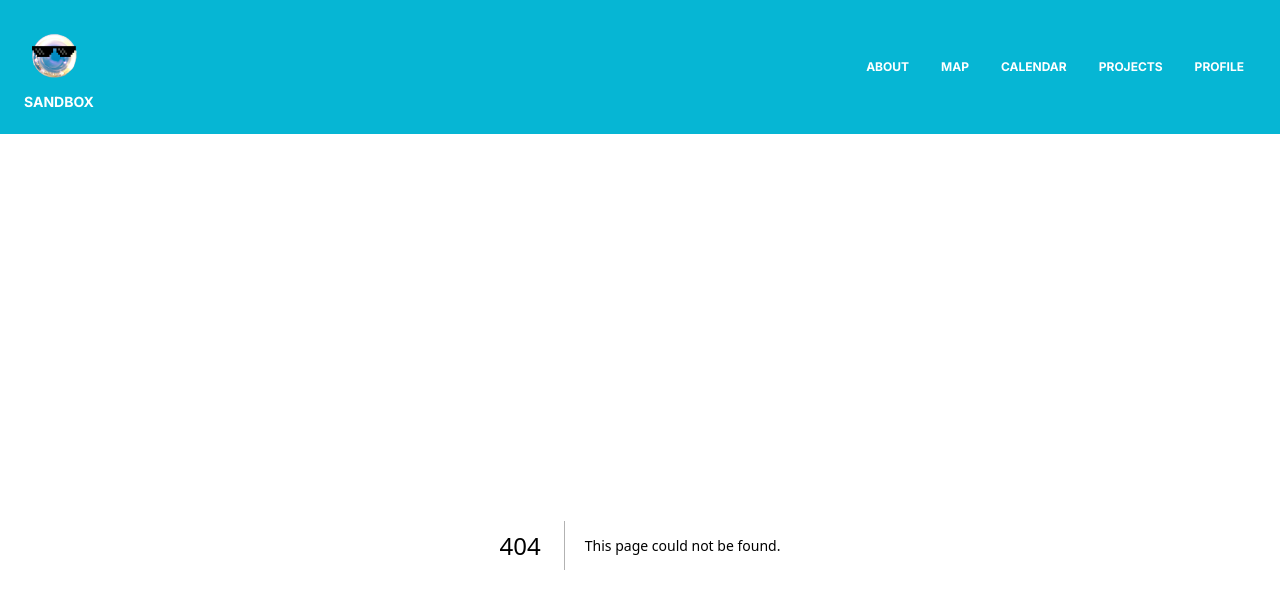
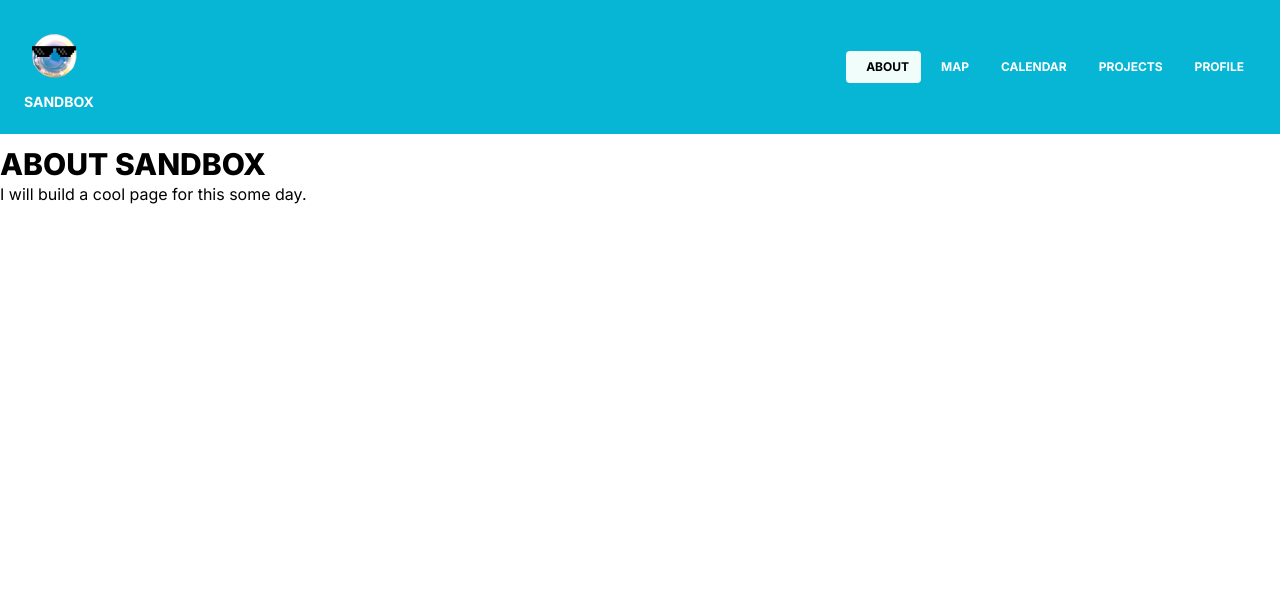
Before and after one commit to BrettPost/sandbox, a Next.js app: page /pages/about in a window 1280 px wide. Before the commit this address had no page. Shown: the top 608 px of the page. Built offline with nearby package versions, Linux system fonts and the light colour scheme.

Commit message:
Folder Structure Updated

```diff
--- a/src/app/Components/navigation/navbar/index.tsx
+++ b/src/app/Components/navigation/navbar/index.tsx
@@ -12,11 +12,11 @@ interface NavigationItem {
 }
 
 const navigationItems: NavigationItem[] = [
-  { id: 1, name: 'About', href: '/about', current: false },
-  { id: 2, name: 'Map', href: '/map', current: false },
-  { id: 3, name: 'Calendar', href: '/calendar', current: false },
-  { id: 4, name: 'Projects', href: '/projects', current: false },
-  { id: 5, name: 'Profile', href: '/profile', current: false }
+  { id: 1, name: 'About', href: '/pages/about', current: false },
+  { id: 2, name: 'Map', href: '/pages/map', current: false },
+  { id: 3, name: 'Calendar', href: '/pages/calendar', current: false },
+  { id: 4, name: 'Projects', href: '/pages/projects', current: false },
+  { id: 5, name: 'Profile', href: '/pages/profile', current: false }
 ]
 
 const userNavigation = [
```
Also changed, not shown: src/app/pages/about/page.tsx (renamed from src/app/about/page.tsx), src/app/pages/calendar/page.tsx (renamed from src/app/calendar/page.tsx), src/app/pages/map/page.tsx (renamed from src/app/map/page.tsx), src/app/pages/profile/page.tsx (renamed from src/app/profile/page.tsx), src/app/pages/projects/page.tsx (renamed from src/app/projects/page.tsx).
